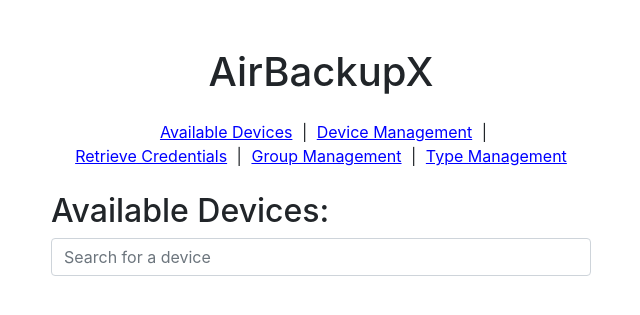
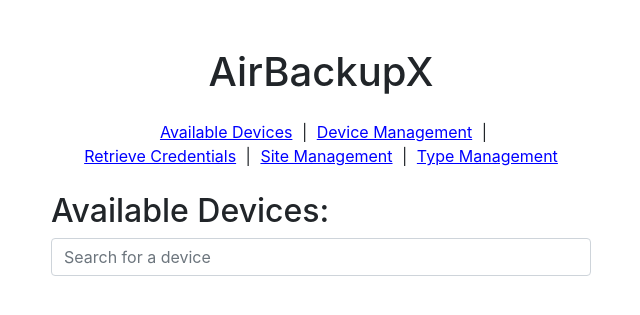
Before and after one commit to ramzcode/AirBackupX, a Flask app: page / in a window 1280 px wide. Shown: the top 315 px of the page, without its empty margins (319-959 px from the left). Run offline with Flask 3, Linux system fonts and the light colour scheme; data that the repository does not hold is empty; some libraries are stand-ins or nearby versions.

Commit message:
Site rename for UI

```diff
--- a/templates/index.html
+++ b/templates/index.html
@@ -56,7 +56,7 @@
                    </div>
                    <div class="submenu-group">
                        <span class="submenu-item" onclick="showRetrieveForm()">Retrieve Credentials</span> |
-		       <span class="submenu-item" onclick="showGroupManagement()">Group Management</span> |
+		       <span class="submenu-item" onclick="showGroupManagement()">Site Management</span> |
 		       <span class="submenu-item" onclick="showTypeManagement()">Type Management</span>
                    </div>
                </div>
@@ -124,28 +124,28 @@
 
 		<!-- Group Management Section -->
                 <div id="group-management-section" style="display: none;">
-                    <h2>Group Management:</h2>
+                    <h2>Device Site Management:</h2>
 
                     <!-- Create Group Form -->
                     <form method="POST" action="/create_group">
                         <div class="form-group">
-                            <label for="group_name">Group Name:</label>
+                            <label for="group_name">Site Name:</label>
                             <input type="text" class="form-control" id="group_name" name="group_name" required>
                         </div>
-                        <button type="submit" class="btn btn-primary">Create Group</button>
+                        <button type="submit" class="btn btn-primary">Create Site</button>
                     </form>
 
                     <!-- Delete Group Form -->
                     <form method="POST" action="/delete_group">
                         <div class="form-group">
-                            <label for="delete_group">Select Group to Delete:</label>
+                            <label for="delete_group">Select Site to Delete:</label>
                             <select name="delete_group" class="form-control" id="delete-group">
                                 {% for group in groups %}
                                     <option value="{{ group }}">{{ group }}</option>
                                 {% endfor %}
                             </select>
                         </div>
-                        <input type="submit" class="btn btn-danger" value="Delete Group">
+                        <input type="submit" class="btn btn-danger" value="Delete Site">
                     </form>
                 </div>
 
@@ -165,9 +165,9 @@
         		    <label for="password">Password:</label>
         		    <input type="password" class="form-control" id="group_name" name="password" required>
 
-			    <label for="group">Select Group:</label>
+			    <label for="group">Select Site:</label>
                             <select name="group" class="form-control" required>
-                                <option value="" disabled selected>Select a group</option>
+                                <option value="" disabled selected>Select a site</option>
                                 {% for group in groups %}
                                     <option value="{{ group }}">{{ group }}</option>
                                 {% endfor %}
```
